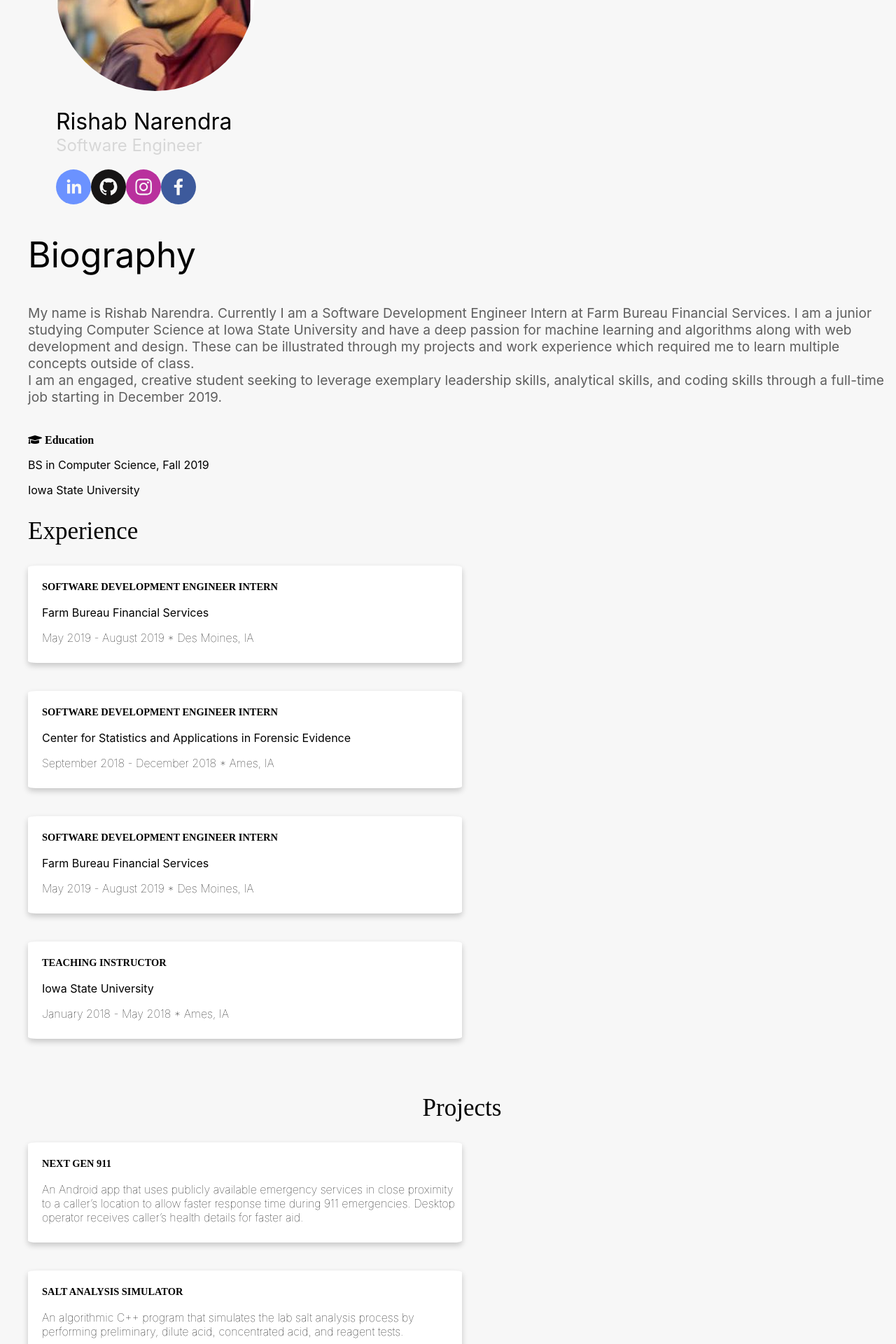
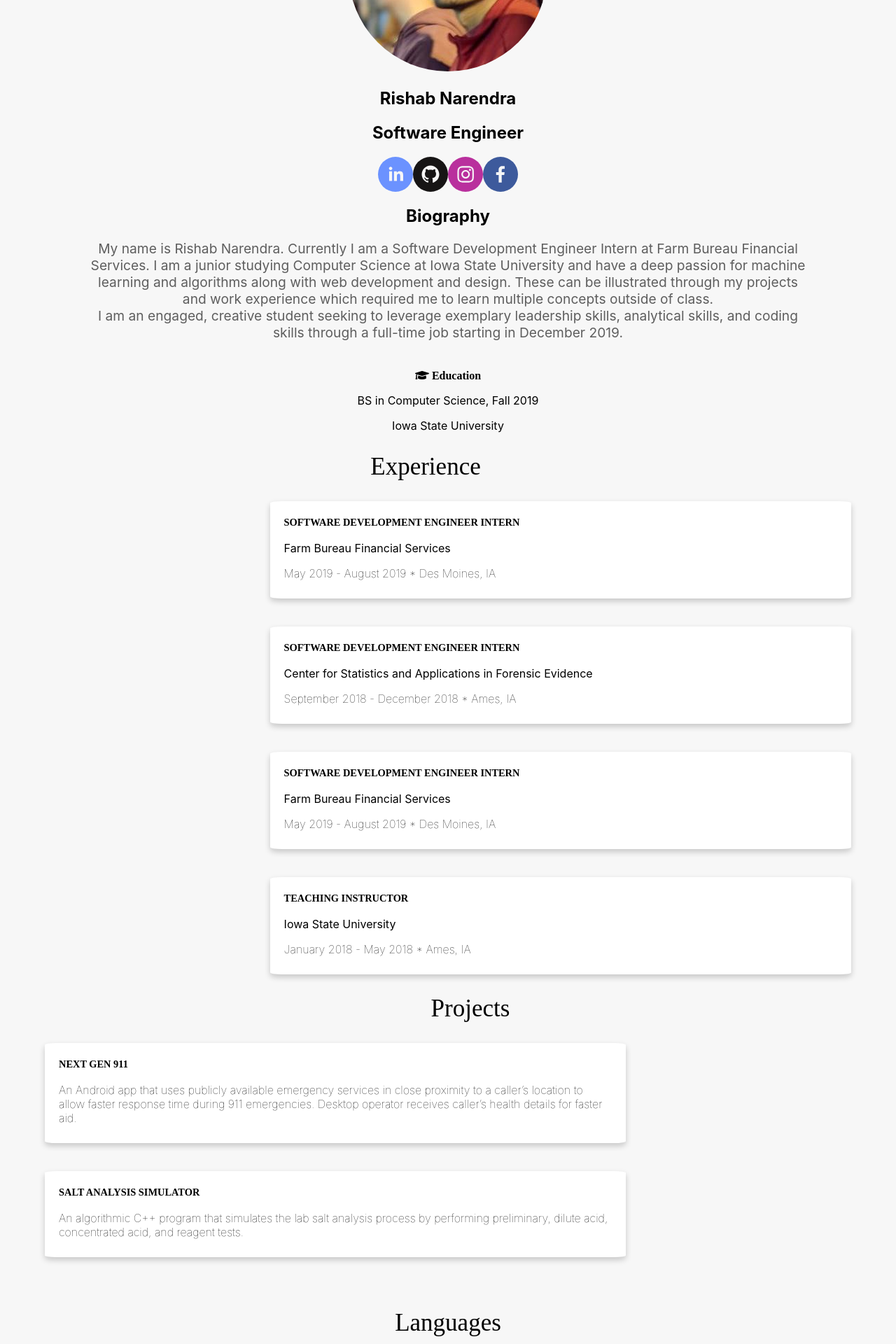
Before and after one commit to rishabnarendra/personalwebsite, a React (Create React App) app in the folder personal-website/: page / in a window 1280 px wide. Shown: the part 220-2140 px from the top of the page at 70% size. Built offline with nearby package versions, Linux system fonts and the light colour scheme.

Commit message:
Multiple css changes to make webpage look better

```diff
--- a/personal-website/src/App.css
+++ b/personal-website/src/App.css
@@ -1,9 +1,12 @@
+html{
+  scroll-behavior: smooth;
+}
+
 /* CSS for website tabs*/
-
+/*
 .Tabs{
   display: inline-block;
   list-style-type: none;
-  /* padding-left: 13%; */
 }
 
 .MyName{
@@ -33,55 +36,27 @@ ul li{
 
 /* CSS for About page*/
 
-.Summary{
+.AboutSummary{
   padding-top: 3%;
+  text-align: center;
 }
 
 .MyImage{
   border-radius: 50%;
 }
 
-.Name{
-  display: block;
-  font-size: 2em;
-}
-
-.Title{
-  color: #d7d7d7;
-  font-size: 1.5em;
-}
-
-h2{
-  font-weight: normal;
-  font-size: 50px;
-}
-
 .MyDescription{
+  padding-left: 10%;
+  padding-right: 10%;
   color: #5e5e5e;
   font-size: 1.2em;
 }
 
-/* .Container {
-  display: flex;
-  width: 100%;
-}
-
-.LeftHalf {
-  position: absolute;
-  left: 13%;
-  width: 50%;
-}
-
-.RightHalf {
-  position: absolute;
-  right: 13%;
-  width: 50%;
-} */
-
 /* CSS for Experience page*/
 
-.Experience{
-  background: 100%;
+.ExperienceSummary{
+  text-align: center;
+  padding-right: 5%;
 }
 
 .ExperienceHeader{
@@ -90,19 +65,20 @@ h2{
   font-weight: 200;
 }
 
-.Card {
+.ExperienceCard {
   box-shadow: 0 4px 8px 0 rgba(0, 0, 0, 0.2);
-  padding: 5px 0 10px 20px;
+  padding: 5px 20px 10px 20px;
   text-align: left;
   background-color: #ffffff;
   border-radius: 2%;
   background-repeat: no-repeat;
   background-position: 50% 50%;
   background-size: cover;
-  width: 600px;
+  width: 65%;
+  margin-left:auto; margin-right:0;
 }
 
-.Position{
+.ExperiencePosition{
   font-family: Montserrat;
   font-size: .9rem;
   font-weight: 700;
@@ -110,17 +86,54 @@ h2{
   text-transform: uppercase;
 }
 
-.Place:hover{
+.ExperiencePlace:hover{
   text-decoration: underline;
 }
 
-.Date{
+.ExperienceDate{
+  font-weight: 100;
+}
+
+/* CSS for Projects page */
+
+.ProjectSummary{
+  text-align: center;
+  padding-left: 5%;
+}
+
+.ProjectHeader{
+  font-size: 35px;
+  font-family: Montserrat;
+  font-weight: 200;
+}
+
+.ProjectCard {
+  box-shadow: 0 4px 8px 0 rgba(0, 0, 0, 0.2);
+  padding: 5px 20px 10px 20px;
+  text-align: left;
+  background-color: #ffffff;
+  border-radius: 2%;
+  background-repeat: no-repeat;
+  background-position: 50% 50%;
+  background-size: cover;
+  width: 65%;
+}
+
+.ProjectPosition{
+  font-family: Montserrat;
+  font-size: .9rem;
+  font-weight: 700;
+  line-height: 1.5;
+  text-transform: uppercase;
+}
+
+.ProjectDate{
   font-weight: 100;
 }
 
 /*CSS for Languages page*/
 
-.Summary{
+.LanguageSummary{
   padding: 50px 0px 50px 0px;
   text-align: center;
 }
@@ -155,7 +168,7 @@ h2{
    line-height: 5em;
    width: 5em;
    display: block;
-   color: #53777A;
+   color: #6b92ff;
    z-index: 2;
 }
 .Left-Half {
@@ -175,14 +188,14 @@ h2{
   width: 5em;
   height: 5em;
   border-radius: 50%;
-  border: 0.45em solid #53777A;
+  border: 0.45em solid #6b92ff;
   box-sizing: border-box;
+}
 
-}
 .ProgressCircle .FirstHalf {
   position: absolute;
   clip: rect(0, 5em, 5em, 2.5em);
-  background-color: #53777A;
+  background-color: #6b92ff;
   border-radius: 50%;
   width: 5em;
   height: 5em;
@@ -206,3 +219,11 @@ footer{
   font-weight: 300;
   font-size: 0.9em;
 }
+
+.ReactLink{
+  color: #6b92ff;
+}
+
+.ReactLink:hover{
+  text-decoration: underline;
+}
--- a/personal-website/src/App.js
+++ b/personal-website/src/App.js
@@ -6,23 +6,20 @@ import Languages from './components/Languages';
 import './App.css';
 
 function App() {
+
   return (
-      <ul class="Tabs">
-        <li class="MyName">Rishab Narendra</li>
+      <div class="Tabs">
+        {/* <li class="MyName">Rishab Narendra</li>
         <li class="TabLinks">About</li>
         <li class="TabLinks">Work</li>
         <li class="TabLinks">Projects</li>
         <li class="TabLinks">Languages</li>
-        <hr class="Line"></hr>
+        <hr class="Line"></hr> */}
         <About />
         <Experience />
         <Projects />
         <Languages />
-        <footer>
-          {'\u00A9'} 2019 by Rishab Narendra. Proudly created with React.
-          <br></br><br></br>
-        </footer>
-      </ul>
+      </div>
   );
 }
 
--- a/personal-website/src/components/About.js
+++ b/personal-website/src/components/About.js
@@ -23,24 +23,20 @@ class About extends Component{
 
     render(){
         return(
-            <section class="Container">
-                <Helmet>
-                    <style>{'body { background-color: pink; }'}</style>
-                </Helmet>
-                <div class="LeftHalf">
-                    <figure>
-                        <img class="MyImage" src={Me} alt={"My Image"}></img>
-                        <br></br><br></br>
-                        <figcaption class="Name">Rishab Narendra</figcaption>
-                        <figcaption class="Title">Software Engineer</figcaption>
-                        <br></br>
+            <div class="AboutSummary">
+                <div class="ImageAndIcons">
+                    <img class="MyImage" src={Me} alt={"My Image"}></img>
+                    <br></br>
+                    <div class="SocialIcons">
+                        <h2>Rishab Narendra</h2>
+                        <h2>Software Engineer</h2>
                         <SocialIcon network="linkedin" onClick={() => this.openLinkedIn()} bgColor="#6b92ff"/>
                         <SocialIcon network="github" onClick={() => this.openGitHub()} bgColor="#171515"/>
                         <SocialIcon network="instagram" onClick={() => this.openInstagram()} bgColor="#b9309d"/>
                         <SocialIcon network="facebook" onClick={() => this.openFacebook()} bgColor="#3d5a9c"/>
-                    </figure>
+                    </div>
                 </div>
-                <div class="RightHalf">
+                <div class="Biography">
                     <h2>Biography</h2>
                     <p class="MyDescription">
                         My name is Rishab Narendra. Currently I am a Software Development Engineer Intern at Farm Bureau Financial
@@ -57,7 +53,7 @@ class About extends Component{
                     <p>BS in Computer Science, Fall 2019</p>
                     <p>Iowa State University</p>
                 </div>
-            </section>
+            </div>
         );
     }
 }
--- a/personal-website/src/components/Experience.js
+++ b/personal-website/src/components/Experience.js
@@ -17,36 +17,36 @@ class Experience extends Component{
 
     render(){
         return(
-            <div class="Experience">
+            <div class="ExperienceSummary">
                 <Helmet>
                     <style>{'body { background-color: #f7f7f7 !important; }'}</style>
                 </Helmet>
                 <h2 class="ExperienceHeader">Experience</h2>
-                <div class="Card">
-                    <h3 class="Position">Software Development Engineer Intern</h3>
-                    <p class="Place" onClick={() => this.openFarmBureau()}>Farm Bureau Financial Services</p>
-                    <p class="Date">May 2019 - August 2019  *  Des Moines, IA</p>
+                <div class="ExperienceCard">
+                    <h3 class="ExperiencePosition">Software Development Engineer Intern</h3>
+                    <p class="ExperiencePlace" onClick={() => this.openFarmBureau()}>Farm Bureau Financial Services</p>
+                    <p class="ExperienceDate">May 2019 - August 2019  *  Des Moines, IA</p>
                 </div>
                 <br></br><br></br>
 
-                <div class="Card">
-                    <h3 class="Position">Software Development Engineer Intern</h3>
-                    <p class="Place" onClick={() => this.openCSAFE()}>Center for Statistics and Applications in Forensic Evidence</p>
-                    <p class="Date">September 2018 - December 2018  *  Ames, IA</p>
+                <div class="ExperienceCard">
+                    <h3 class="ExperiencePosition">Software Development Engineer Intern</h3>
+                    <p class="ExperiencePlace" onClick={() => this.openCSAFE()}>Center for Statistics and Applications in Forensic Evidence</p>
+                    <p class="ExperienceDate">September 2018 - December 2018  *  Ames, IA</p>
                 </div>
                 <br></br><br></br>
 
-                <div class="Card">
-                    <h3 class="Position">Software Development Engineer Intern</h3>
-                    <p class="Place" onClick={() => this.openFarmBureau()}>Farm Bureau Financial Services</p>
-                    <p class="Date">May 2019 - August 2019  *  Des Moines, IA</p>
+                <div class="ExperienceCard">
+                    <h3 class="ExperiencePosition">Software Development Engineer Intern</h3>
+                    <p class="ExperiencePlace" onClick={() => this.openFarmBureau()}>Farm Bureau Financial Services</p>
+                    <p class="ExperienceDate">May 2019 - August 2019  *  Des Moines, IA</p>
                 </div>
                 <br></br><br></br>
 
-                <div class="Card">
-                    <h3 class="Position">Teaching Instructor</h3>
-                    <p class="Place" onClick={() => this.openISU()}>Iowa State University</p>
-                    <p class="Date">January 2018 - May 2018  *  Ames, IA</p>
+                <div class="ExperienceCard">
+                    <h3 class="ExperiencePosition">Teaching Instructor</h3>
+                    <p class="ExperiencePlace" onClick={() => this.openISU()}>Iowa State University</p>
+                    <p class="ExperienceDate">January 2018 - May 2018  *  Ames, IA</p>
                 </div>
             </div>
         );
--- a/personal-website/src/components/Languages.js
+++ b/personal-website/src/components/Languages.js
@@ -1,9 +1,14 @@
 import React, { Component } from 'react';
 
 class Languages extends Component{
+
+    openReact(){
+        window.open("https://reactjs.org/");
+      }
+
     render(){
         return(
-            <div class="Summary">
+            <div class="LanguageSummary">
                 <h1 class="ExperienceHeader">Languages</h1>
                 <div class="ProgressBars">
                     <div class="Column">
@@ -93,6 +98,12 @@ class Languages extends Component{
                         </div>
                     </div>
                 </div>
+
+                <footer>
+                    <br></br>
+                    {'\u00A9'} 2019 by Rishab Narendra. Proudly created with <a class="ReactLink" onClick={() => this.openReact()}>React</a>.
+                    <br></br><br></br>
+                </footer>
             </div>
         );
     }
--- a/personal-website/src/components/Projects.js
+++ b/personal-website/src/components/Projects.js
@@ -3,21 +3,23 @@ import React, { Component } from 'react';
 class Projects extends Component{
     render(){
         return(
-            <div class="Summary">
-                <h2 class="ExperienceHeader">Projects</h2>
-                <div class="Card">
-                    <h3 class="Position">Next Gen 911</h3>
-                    <p class="Date">An Android app that uses publicly available emergency services in close proximity to a caller’s location to
-                    allow faster response time during 911 emergencies. Desktop operator receives caller’s health details for
-                    faster aid.
+            <div class="ProjectSummary">
+                <h2 class="ProjectHeader">Projects</h2>
+                <div class="ProjectCard">
+                    <h3 class="ProjectPosition">Next Gen 911</h3>
+                    <p class="ProjectDate">
+                        An Android app that uses publicly available emergency services in close proximity to a caller’s location to
+                        allow faster response time during 911 emergencies. Desktop operator receives caller’s health details for
+                        faster aid.
                     </p>
                 </div>
                 <br></br><br></br>
 
-                <div class="Card">
-                    <h3 class="Position">Salt Analysis Simulator</h3>
-                    <p class="Date">An algorithmic C++ program that simulates the lab salt analysis process by performing preliminary, dilute acid,
-                    concentrated acid, and reagent tests.
+                <div class="ProjectCard">
+                    <h3 class="ProjectPosition">Salt Analysis Simulator</h3>
+                    <p class="ProjectDate">
+                        An algorithmic C++ program that simulates the lab salt analysis process by performing preliminary, dilute acid,
+                        concentrated acid, and reagent tests.
                     </p>
                 </div>
             </div>
```
Also changed, not shown: personal-website/src/Me.jpg.
